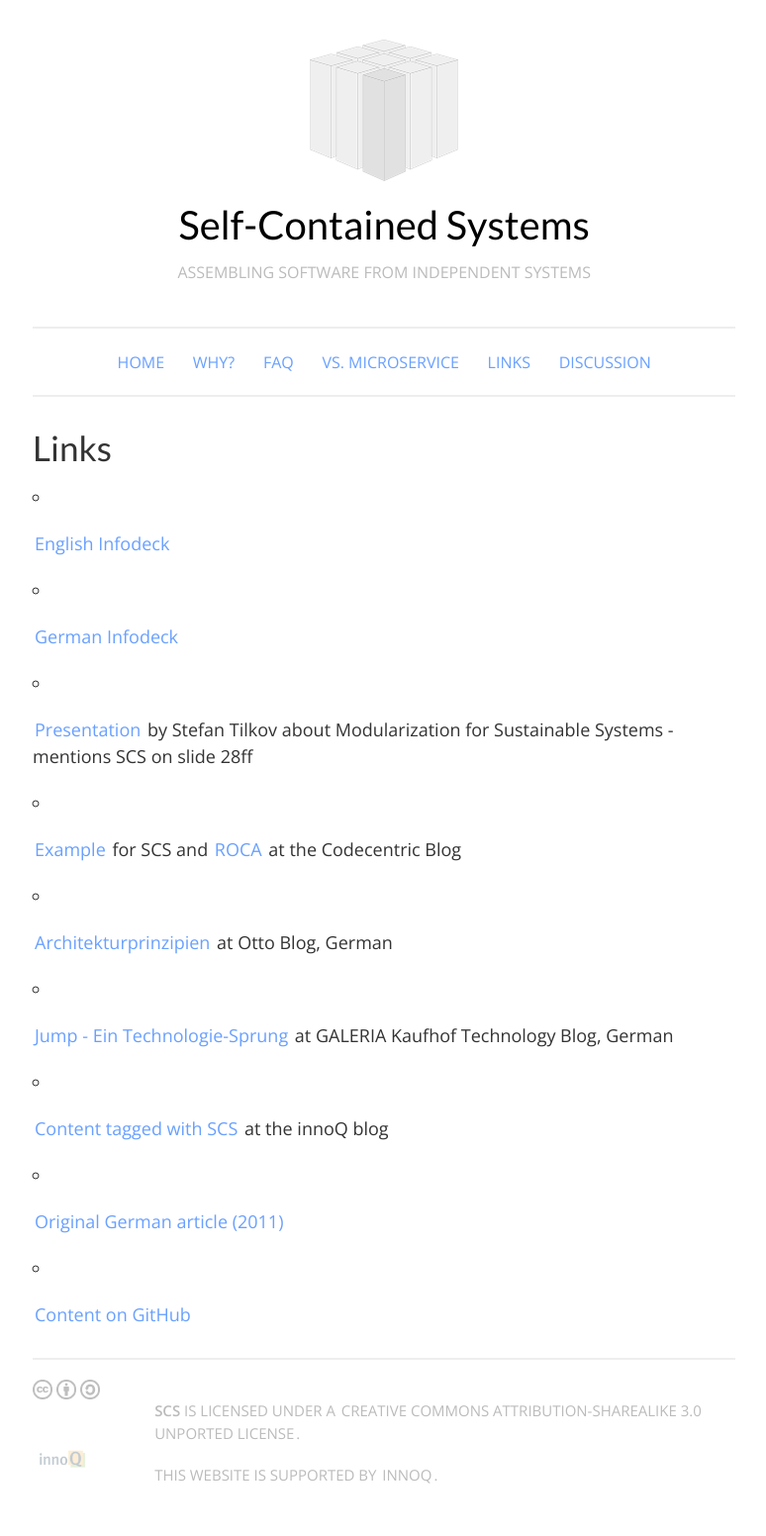
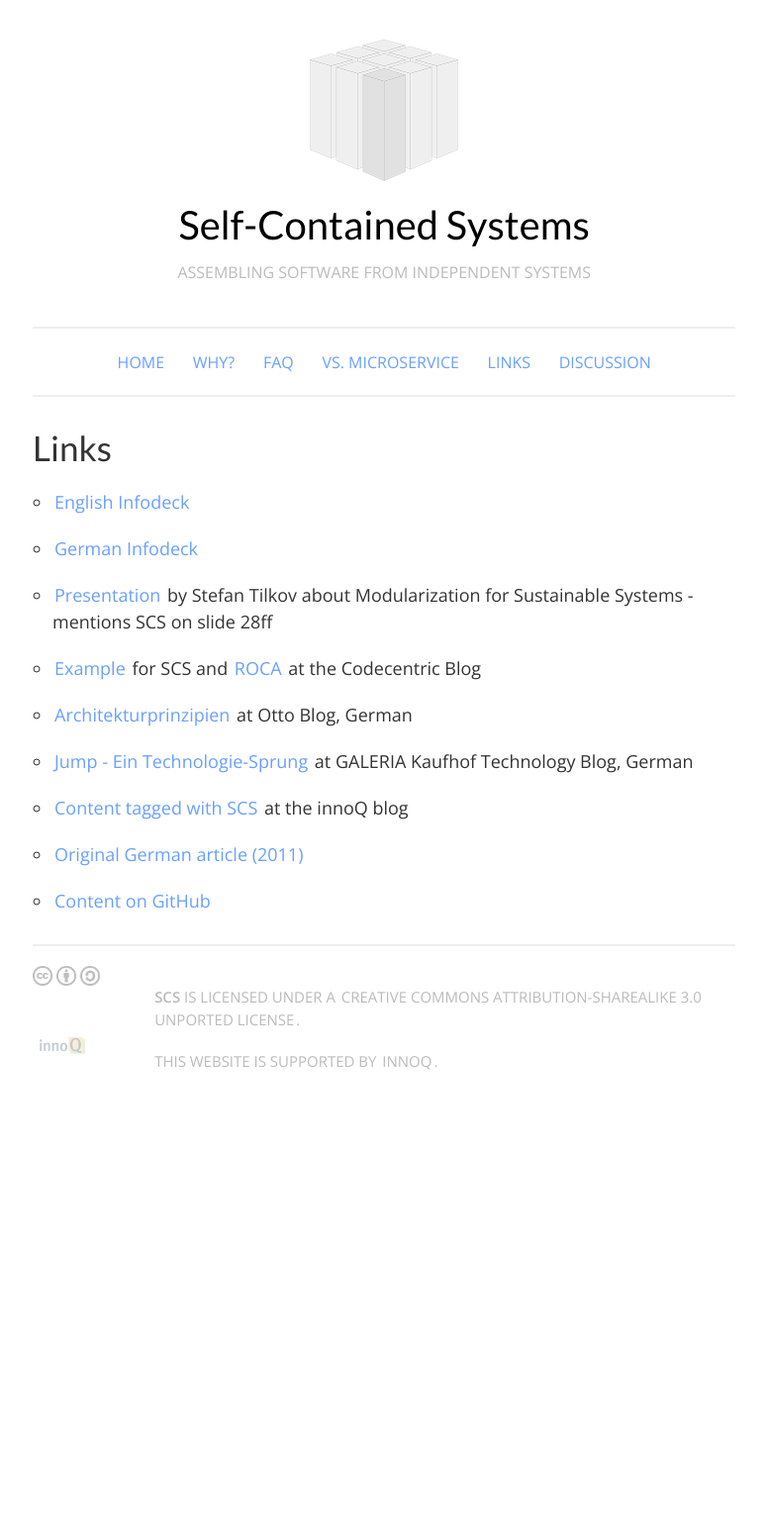
Before and after one commit to innoq/SCS, a Jekyll site: the page built from links.md, in a window 1280 px wide. Shown: the whole page at 99% size, without its empty margins (127-901 px from the left). Built offline with Jekyll 4.4.1, drawn with Linux system fonts in a browser that asks for light colours; after the commit the page ends 1134 px from its top, so only the background shows below that.

Commit message:
fix list-style

```diff
--- a/css/scs.css
+++ b/css/scs.css
@@ -340,9 +340,9 @@ label > .label-body {
 /* Lists
 –––––––––––––––––––––––––––––––––––––––––––––––––– */
 ul {
-  list-style: circle inside; }
+  list-style: circle outside; }
 ol {
-  list-style: decimal inside; }
+  list-style: decimal outside; }
 ol, ul {
   padding-left: 0;
   margin-top: 0; }
@@ -353,7 +353,8 @@ ol ul {
   margin: 1.5rem 0 1.5rem 3rem;
   font-size: 90%; }
 li {
-  margin-bottom: 2rem; }
+  margin-bottom: 2rem;
+  margin-left: 2rem;}
 
 @media (min-width: 750px) {
   ol li {
```
